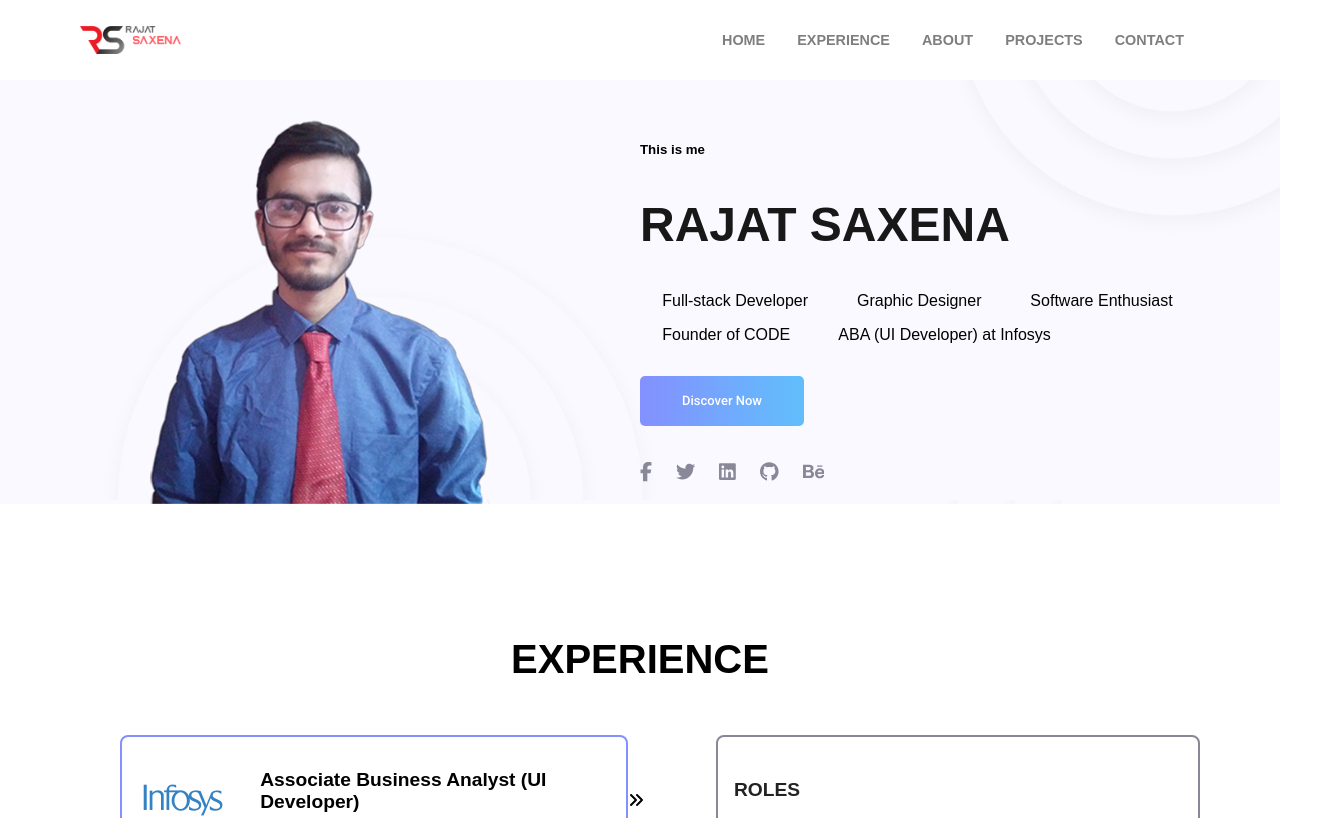
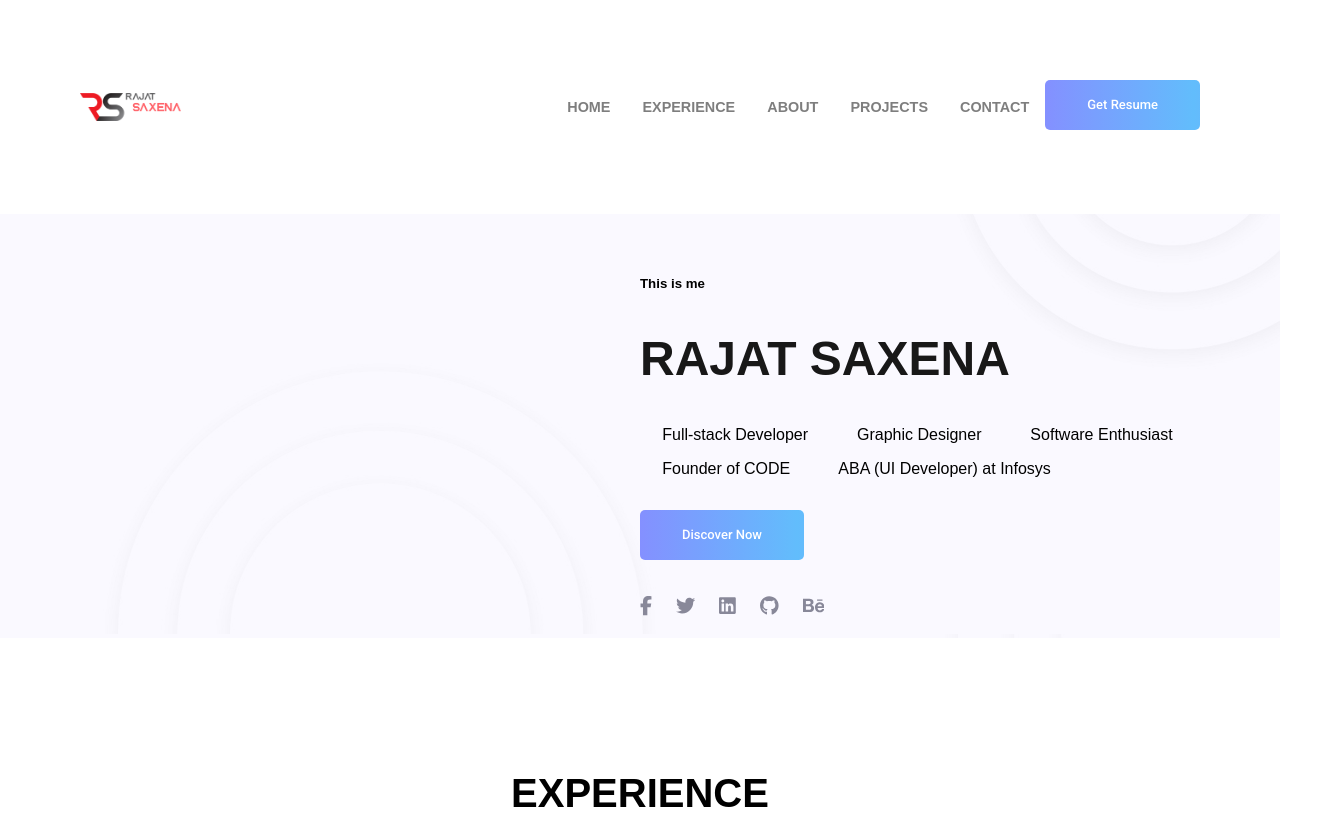
Before and after one commit to Rajat26599/my-react-portfolio, a React (Create React App) app: page / in a window 1280 px wide. Shown: the top 818 px of the page, 1320 px wide, since content can reach past the window. Built offline with nearby package versions, Linux system fonts and the light colour scheme.

Commit message:
added nav animations

```diff
--- a/src/components/banner/Banner.js
+++ b/src/components/banner/Banner.js
@@ -1,10 +1,11 @@
-import { BannerButton, BannerWrapper, MyPic, MyPicWrapper, MyName, BannerContent } from "./styles"
+import { BannerWrapper, MyPic, MyPicWrapper, MyName, BannerContent } from "./styles"
 import myFormalPic from './../../assets/img/home-left-1.png'
 import '../../../node_modules/linearicons/dist/web-font/style.css'
 
 import { upper } from "../../util/common/helperFunctions"
 import { SocialSites } from "../common/socialSites/SocialSites"
 import { globalStylingSpecs } from "../../util/global/stylingSpecs"
+import { Button } from "../common/Button/Button"
 
 export const Banner = () => {
     return (
@@ -17,7 +18,7 @@ export const Banner = () => {
                 <MyName>{upper('Rajat Saxena')}</MyName>
                 <p><i className="lnr lnr-bug"></i> &nbsp;&nbsp;&nbsp;&nbsp; Full-stack Developer &nbsp;&nbsp;&nbsp;&nbsp; <i className="lnr lnr-pie-chart"></i> &nbsp;&nbsp;&nbsp;&nbsp; Graphic Designer &nbsp;&nbsp;&nbsp;&nbsp; <i className="lnr lnr-code"></i> &nbsp;&nbsp;&nbsp;&nbsp; Software Enthusiast</p>
                 <p><i className="lnr lnr-star"></i> &nbsp;&nbsp;&nbsp;&nbsp; Founder of CODE &nbsp;&nbsp;&nbsp;&nbsp; <i className="lnr lnr-briefcase"></i> &nbsp;&nbsp;&nbsp;&nbsp; ABA (UI Developer) at Infosys</p>
-                <BannerButton>Discover Now</BannerButton>
+                <Button>Discover Now</Button>
                 <div>
                     <SocialSites iconColor={globalStylingSpecs.color.myGray} />
                 </div>
--- a/src/components/banner/styles.js
+++ b/src/components/banner/styles.js
@@ -1,6 +1,7 @@
 import styled from "styled-components";
 import bannerImage from './../../assets/img/home-banner.jpg';
 import { globalStylingSpecs } from "../../util/global/stylingSpecs";
+import { fadeIn } from "../../util/animations/fadeIn";
 
 export const BannerWrapper = styled.div`
     background-image: url(${bannerImage});
@@ -28,6 +29,7 @@ export const MyPicWrapper = styled.div`
 
 export const MyPic = styled.img`
     height: 30vw;
+    animation: ${fadeIn} 1s linear;
 `
 
 export const BannerContent = styled.div`
@@ -41,23 +43,3 @@ export const MyName = styled.h2`
     font-size: 3rem;
     opacity: 0.9;
 `
-
-export const BannerButton = styled.a`
-    padding: 0px 42px;
-    margin: 1rem 0;
-    line-height: 50px;
-    background-image: linear-gradient(to right, #8490ff 0%, #62bdfc 48%, #8490ff 100%);
-    background-size: 200% auto;
-    color: #fff;
-    display: inline-block;
-    border-radius: 5px;
-    font-size: 13px;
-    font-family: "Roboto", sans-serif;
-    font-weight: 500;
-    transition: all 300ms linear 0s;
-
-    &:hover {
-        background-position: right center;
-        color: #fff;
-    }
-`
--- /dev/null
+++ b/src/components/common/Button/Button.js
@@ -0,0 +1,7 @@
+import { ButtonWrapper } from "./styles"
+
+export const Button = (props) => {
+    return (
+        <ButtonWrapper>{props.children}</ButtonWrapper>
+    )
+}
--- /dev/null
+++ b/src/components/common/Button/styles.js
@@ -0,0 +1,22 @@
+import styled from "styled-components"
+
+export const ButtonWrapper = styled.a`
+    padding: 0px 42px;
+    margin: 1rem 0;
+    line-height: 50px;
+    background-image: linear-gradient(to right, #8490ff 0%, #62bdfc 48%, #8490ff 100%);
+    background-size: 200% auto;
+    color: #fff;
+    display: inline-block;
+    border-radius: 5px;
+    font-size: 13px;
+    font-family: "Roboto", sans-serif;
+    font-weight: 500;
+    transition: all 300ms linear 0s;
+    cursor: pointer;
+
+    &:hover {
+        background-position: right center;
+        color: #fff;
+    }
+`
--- a/src/components/home/Home.js
+++ b/src/components/home/Home.js
@@ -7,6 +7,7 @@ import { Recommendation } from "../recommendation/Recommendation"
 import { HomeWrapper } from "./styles"
 
 export const Home = () => {
+
     return (
         <HomeWrapper>
             <Banner />
--- a/src/components/navbar/Navbar.js
+++ b/src/components/navbar/Navbar.js
@@ -1,39 +1,55 @@
 import Logo from './../../assets/img/logo.png';
 import { data } from './data';
 import { upper } from '../../util/common/helperFunctions';
-import { Breadcrums, BreadcrumsWrapper, NameLogo, NavList, NavListItem, NavbarWrapper } from './styles';
+import { Breadcrums, BreadcrumsWrapper, MainNavbar, NameLogo, NavExpansion, NavList, NavListItem, NavbarWrapper } from './styles';
 import { globalStylingSpecs } from '../../util/global/stylingSpecs';
-import { useEffect, useState } from 'react';
+import { useWindowSize } from '../../util/hooks/useWindowSize';
+import { useState, useEffect } from 'react';
+import { Button } from '../common/Button/Button';
 
 export const Navbar = () => {
 
-    const [ screenWidth, setScreenWidth ] = useState(window.innerWidth)
+    const screenWidth = useWindowSize()
+    const [ showCross, setShowCross ] = useState(false);
 
-    useEffect(() => {
-        setScreenWidth(window.innerWidth)
-    }, [window.innerWidth])
+    useEffect(() => {}, [screenWidth])
+
+    const handleBreadcrums = () => {
+        setShowCross(!showCross)
+    }
+
+    const getNavItems = () => {
+        return (
+            <>
+                {
+                    data.navItems.map((item, index) => (
+                        <NavListItem key={index} expanded={showCross} onClick={() => handleBreadcrums()}>
+                            <a href={item.link}>{upper(item.label)}</a>
+                        </NavListItem>
+                    ))
+                }
+                <a href='https://drive.google.com/file/d/19pesyNXeKUGFgzLjNcOHtbU5uxtPNung/view?usp=sharing' target='_blank'><Button>Get Resume</Button></a>
+            </>
+        )
+    }
 
     return (
         <NavbarWrapper id='navbar'>
+            <MainNavbar>
                 <NameLogo src={Logo} alt="name logo"></NameLogo>
                 {
-                screenWidth < parseInt(globalStylingSpecs.device.small) ?
-                    <BreadcrumsWrapper>
+                    screenWidth <= parseInt(globalStylingSpecs.device.medium) ?
+                        <BreadcrumsWrapper onClick={() => handleBreadcrums()}>
                             {
                                 [...Array(3)].map((item, index) => (
-                                <Breadcrums key={index}></Breadcrums>
+                                    <Breadcrums showCross={showCross} key={index}></Breadcrums>
                                 ))
                             }
                         </BreadcrumsWrapper>
                         :
                         <NavList>
                             {
-                            data.navItems.map((item, index) => (
-                                <NavListItem key={index}>
-                                    <a href={item.link}>{upper(item.label)}</a>
-                                </NavListItem>
-                                // <li className='nav-list-item' key={index}>{upper(item.label)}</li>
-                            ))
+                                getNavItems()
                             }
                             {/* <li className="nav-item active"><a className="nav-link" href="index.html">Home</a></li>
                             <li className="nav-item"><a className="nav-link" href="#experience_area">Experience</a></li>
@@ -43,6 +59,15 @@ export const Navbar = () => {
                             <li className="nav-item"><a className="nav-link" href="#contact_area">Contact</a></li> */}
                         </NavList>
                 }
+            </MainNavbar>
+
+
+            <NavExpansion visible={showCross}>
+                {
+                    getNavItems()
+                }
+            </NavExpansion>
+
         </NavbarWrapper>
     )
 }
--- a/src/components/navbar/styles.js
+++ b/src/components/navbar/styles.js
@@ -1,23 +1,27 @@
 import styled from "styled-components";
 import { ComponentWrapper, globalStylingSpecs } from "../../util/global/stylingSpecs";
 
-export const NavbarWrapper = styled(ComponentWrapper)`
-    display: flex;
-    align-items: center;
-    justify-content: space-between;
+export const NavbarWrapper = styled.div`
     margin-top: 0;
     margin-bottom: 0;
     padding-top: 1rem;
     padding-bottom: 1rem;
+`
+
+export const MainNavbar = styled.div`
+    display: flex;
+    align-items: center;
+    justify-content: space-between;
+    margin: 2rem ${globalStylingSpecs.spacing.pageMarginLarge};
 
     @media(max-width: ${globalStylingSpecs.device.small}) {
-        margin-left: ${globalStylingSpecs.spacing.pageMarginSmall};
-        margin-right: ${globalStylingSpecs.spacing.pageMarginSmall};
+        margin: ${globalStylingSpecs.spacing.pageMarginSmall};
     }
 `
 
 export const NavList = styled.ul`
     display: flex;
+    align-items: center;
 `
 
 export const NavListItem = styled.li`
@@ -29,6 +33,12 @@ export const NavListItem = styled.li`
     padding-right: 1rem;
     opacity: 0.5;
     cursor: pointer;
+
+    ${props => props.expanded && `
+        display: block;
+        padding-top: 1rem;
+        padding-bottom: 1rem;
+    `}
 
     &:hover {
         opacity: 0.9;
@@ -54,4 +64,39 @@ export const Breadcrums = styled.div`
     height: 0.2rem;
     background-color: ${globalStylingSpecs.color.myBlue};
     margin: 0.2rem;
+    transition: all 1s ease-in-out;
+    transform-origin: right;
+
+    ${props => props.showCross && `
+        &:nth-child(1) {
+            transform: rotate(-40deg);
+        }
+
+        &:nth-child(2) {
+            opacity: 0;
+        }
+
+        &:nth-child(3) {
+            transform: rotate(40deg);
+        }
+    ` }
 `
+
+export const NavExpansion = styled.ul`
+    position: absolute;
+    height: 50vh;
+    width: 100vw;
+    opacity: 1;
+    background-color: white;
+    padding-top: 2rem;
+    padding-bottom: 2rem;
+    z-index: 9;
+    transition: all 0.5s ease;
+    box-shadow: 0px 10px 10px rgba(0,0,0,0.15);
+
+    ${props => !props.visible && `
+        height: 0;
+        opacity: 0;
+        transition: all 0s;
+    `}
+`
--- a/src/components/projects/styles.js
+++ b/src/components/projects/styles.js
@@ -1,5 +1,6 @@
 import styled from "styled-components";
 import { ComponentWrapper, globalStylingSpecs } from "../../util/global/stylingSpecs";
+import { fadeIn } from "../../util/animations/fadeIn";
 
 export const ProjectWrapper = styled(ComponentWrapper)``
 
@@ -16,6 +17,7 @@ export const ProjectCard = styled.div`
     border-radius: 1rem;
     margin-bottom: 2rem;
     overflow: hidden;
+    animation: ${fadeIn} 1s linear;
 
     @media(max-width: ${globalStylingSpecs.device.small}) {
         width: 100%;
--- /dev/null
+++ b/src/util/animations/fadeIn.js
@@ -0,0 +1,12 @@
+import { keyframes } from "styled-components"
+
+// KEYFRAMES
+export const fadeIn = keyframes`
+  from {
+    opacity: 0;
+  }
+
+  to {
+    opacity: 1;
+  }
+`
--- /dev/null
+++ b/src/util/hooks/useWindowSize.js
@@ -0,0 +1,14 @@
+import { useState, useLayoutEffect } from "react";
+
+export const useWindowSize = () => {
+    const [size, setSize] = useState(window.innerWidth);
+    useLayoutEffect(() => {
+      function updateSize() {
+        setSize(window.innerWidth);
+      }
+      window.addEventListener('resize', updateSize);
+      updateSize();
+      return () => window.removeEventListener('resize', updateSize);
+    }, []);
+    return size;
+  }
```
Lines whose indentation alone changed are shown as unchanged.
